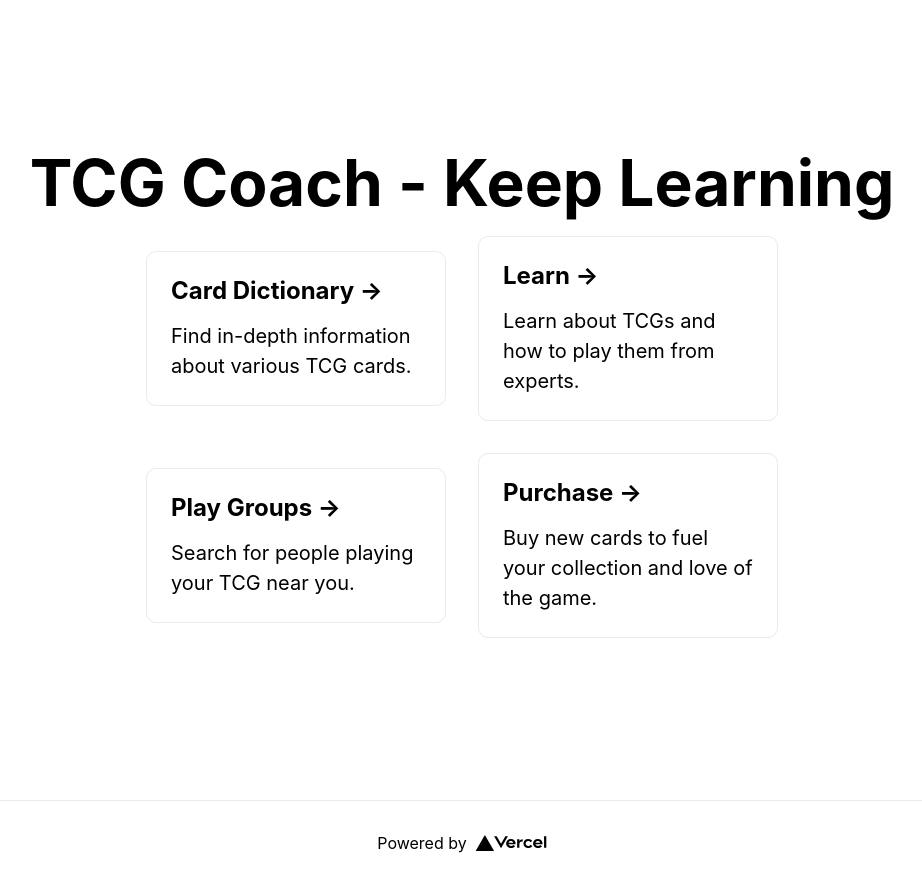
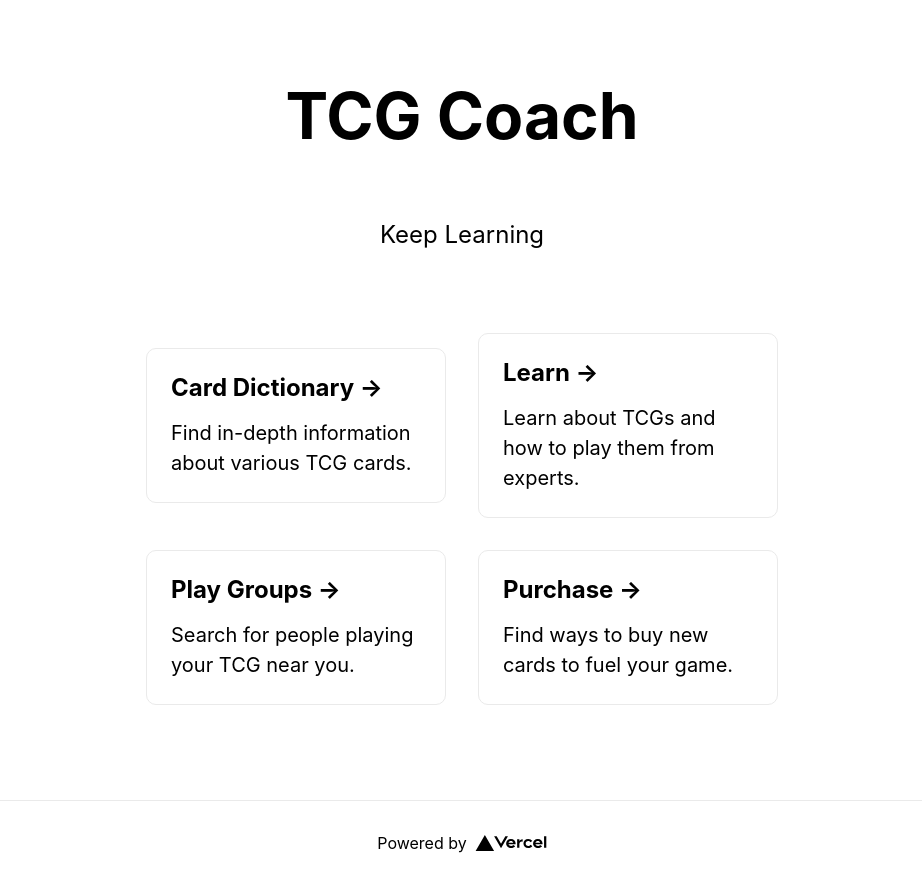
Before and after one commit to sam-huckaby/tcg-online, a Next.js app: page / in a window 1280 px wide. Shown: the whole page, without its empty margins (178-1100 px from the left). Built offline with nearby package versions, Linux system fonts and the light colour scheme.

Commit message:
fix a few things again

```diff
--- a/pages/index.js
+++ b/pages/index.js
@@ -13,8 +13,12 @@ export default function Home() {
 
       <main className={styles.main}>
         <h1 className={styles.title}>
-          TCG Coach - Keep Learning
+          TCG Coach
         </h1>
+
+        <p className={styles.description}>
+          Keep Learning
+        </p>
 
         <div className={styles.grid}>
           <a href="https://nextjs.org/docs" className={styles.card}>
@@ -41,7 +45,7 @@ export default function Home() {
           >
             <h2>Purchase &rarr;</h2>
             <p>
-              Buy new cards to fuel your collection and love of the game.
+              Find ways to buy new cards to fuel your game.
             </p>
           </a>
         </div>
```
